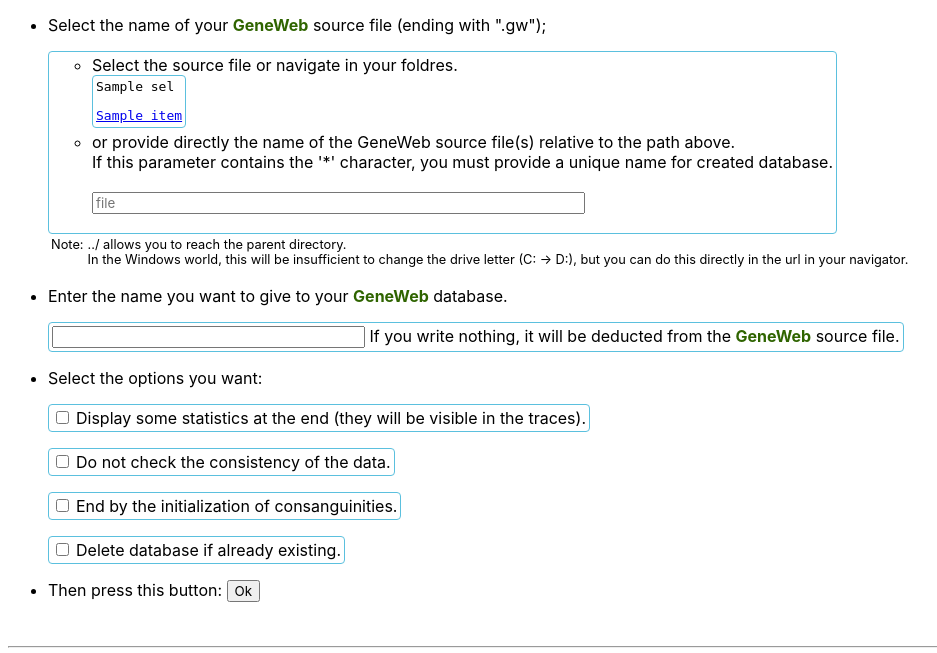
After one commit to TheBot78/Legacy-Project, a Flask app: template front/templates/management_creation/gwc.html in a window 1280 px wide. The commit adds this page. Shown: the part 104-757 px from the top of the page, without its empty margins (0-937 px from the left). Run offline with Flask 3, Linux system fonts and the light colour scheme; the template is opened without the code that fills it: most values are stand-ins (such as "Sample title", 1, 10 or a date in 2020).

Commit message:
feat: added the front page for the gwc page

```diff
--- /dev/null
+++ b/front/templates/management_creation/gwc.html
@@ -0,0 +1,164 @@
+<!DOCTYPE html>
+<html lang="{{ lang }}">
+<head>
+  <meta charset="utf-8">
+  <meta name="robots" content="none">
+  <link rel="shortcut icon" href="{{ url_for('static', filename='images/favicon_gwsetup.png') }}">
+
+  <title>Import a <b><font color=#2f6400>GeneWeb</font></b> file
+</title>
+  <style>
+* {
+  font-family:-apple-system, BlinkMacSystemFont, Segoe UI, Roboto, Helvetica Neue, Arial, sans-serif, Apple Color Emoji, Segoe UI Emoji, Segoe UI Symbol;
+}
+pre {
+  font-family: monospace;
+}
+a.j {
+  font-family: monospace;
+}
+table.setup {
+  border:1px solid;
+  border-radius:4px;
+  border-color:#5bc0de;
+}
+div.welcome {
+  width: 830px;
+  border: solid 2px #5bc0de;
+  border-radius:6px;
+  text-align: left;
+  overflow: auto;
+  margin-left: auto;
+  margin-right: auto;
+  padding:5px;">
+}
+  </style>
+
+  <script>
+    function selectFile(filePath) {
+      // Met à jour le champ de texte visible 'fname'
+      document.getElementsByName('fname')[0].value = filePath;
+      // Met aussi à jour l'affichage du chemin courant
+      document.getElementById('currentPathDisplay').innerText = filePath;
+    }
+  </script>
+
+</head>
+
+<body >
+
+<div style="background:url('{{ url_for('static', filename='images/gwlogo.png') }}') no-repeat left top; text-align:center; height:95px; line-height:95px; color:#2f6400;">
+<h1 style="margin:0;">Import a <b><font color=#2f6400>GeneWeb</font></b> file</h1>
+</div>
+<p />
+<form method=GET action="{{ url_for('gwc') }}">
+<input type=hidden name=opt value=check>
+<input type=hidden name=lang value="{{ lang }}">
+<ul><li>
+Select the name of your <b><font color=#2f6400>GeneWeb</font></b> source
+file (ending with ".gw");
+<p>
+<table class="setup">
+<tr align=left><td>
+<ul><li>Select the source file or navigate in your foldres.
+
+<table class="setup">
+  <tr>
+    <td>
+      <pre id="currentPathDisplay" style="font-family: monospace; margin: 0; padding-bottom: 10px;">{{ sel }}</pre>
+
+      {% if parent %}
+        <a class="j" href="{{ url_for('gwc', sel=parent, lang=lang) }}">../</a><br>
+      {% endif %}
+
+      {% for item in items %}
+        {% if item.is_dir %}
+          <a class="j" href="{{ url_for('gwc', sel=item.path, lang=lang) }}">{{ item.name }}/</a><br>
+        {% else %}
+          <a class="j" href="#" onclick="selectFile('{{ item.path }}'); return false;">{{ item.name }}</a><br>
+        {% endif %}
+      {% endfor %}
+    </td>
+  </tr>
+</table>
+</ul>
+</td></tr>
+<tr align=left><td>
+<ul><li>or provide directly the name of the GeneWeb source file(s) relative to
+the path above.<br> If this parameter contains the '*' character, you must
+provide a unique name for created database.
+
+</ul>
+</td></tr>
+<p>
+<tr align=left><td>
+<dl><dt><dd><input name="fname" size="50" placeholder="file"></dl>
+</td></tr>
+</table>
+<span style="font-size:80%">
+<table>
+<tr><td valign="top">Note:
+</td>
+<td>../ allows you to reach the parent directory.<br> In the Windows world,
+this will be insufficient to change the drive letter (C: -> D:), but you
+can do this directly in the url in your navigator.
+
+</td></tr>
+</table>
+</span>
+<p>
+<li>
+Enter the name you want to give to your <b><font color=#2f6400>GeneWeb</font></b>
+database.
+<p>
+<table class="setup">
+<tr align=left><td>
+<input name=o size=30>
+If you write nothing, it will be deducted from the <b><font color=#2f6400>GeneWeb</font></b>
+source file.
+</td></tr>
+</table>
+<p>
+<li>
+Select the options you want:
+<p>
+<table class="setup">
+<tr align=left>
+<td><input type=checkbox name=stats value="on">   </td>
+<td>Display some statistics at the end (they will be visible in the traces).
+</td>
+</tr>
+</table>
+<p>
+<table class="setup">
+<tr align=left>
+<td><input type=checkbox name=nc value="on">   </td>
+<td>Do not check the consistency of the data.
+</td></tr>
+</table>
+<p>
+<table class="setup">
+<tr align=left>
+<td><input type=checkbox name=cg value="on">   </td>
+<td>End by the initialization of consanguinities.
+</td>
+</tr>
+</table>
+<p>
+<table class="setup">
+<tr align=left>
+<td><input type=checkbox name=f value="on">   </td>
+<td>Delete database if already existing.
+</td>
+</tr>
+</table>
+<p>
+<li>
+Then press this button:
+<input type=submit value="Ok">
+</ul>
+</form>
+</body>
+</html>
+
+<br><div id="footer"><hr><div><em><a href="https://github.com/geneweb/geneweb/"><img src="{{ url_for('static', filename='images/logo_bas.png') }}" style="border:0"></a> Version 7.1-beta Copyright &copy; 1998-2021</em></div></div></body></html>
--- a/front/templates/welcome.html
+++ b/front/templates/welcome.html
@@ -1,7 +1,6 @@
 <!DOCTYPE html>
 <html lang="{{ lang }}">
 <head>
-  <!-- Copyright (c) 1998-2006 INRIA - GeneWeb -->
   <meta charset="utf-8">
   <meta name="robots" content="none">
   <link rel="shortcut icon" href="{{ url_for('static', filename='images/favicon_gwsetup.png') }}">
@@ -71,8 +70,8 @@
     <div style="float:left; width:50%;">
       <span style="font-weight:bold;">Create Family Tree</span>
       <ul>
-        <li>from a GEDCOM source file (<a href="{{ url_for('ged2gwb') }}">ged2gwb</a>)</li>
-        <li>from a GeneWeb source file (<a href="gwsetup?lang={{ lang }};v=gwc.htm">gwc</a>)</li>
+        <li>from a GEDCOM source file (<a href="{{ url_for('ged2gwb', lang=lang) }}">ged2gwb</a>)</li>
+        <li>from a GeneWeb source file (<a href="{{ url_for('gwc', lang=lang) }}">gwc</a>)</li>
         <li>from an empty file (<a href="gwsetup?lang={{ lang }};v=simple.htm">gwc</a>)</li>
       </ul>
     </div>
```
Also changed, not shown: front/gwsetup/app.py (+194 -100 lines), front/templates/management_creation/gwc_confirm.html (added, +90 -0 lines).
